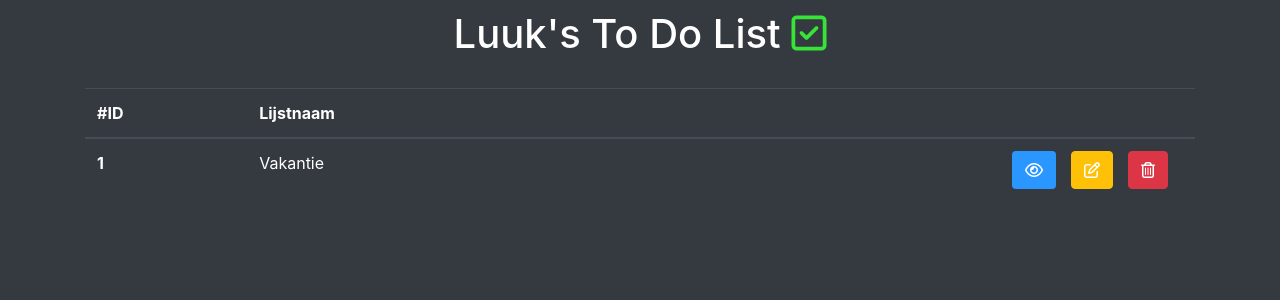
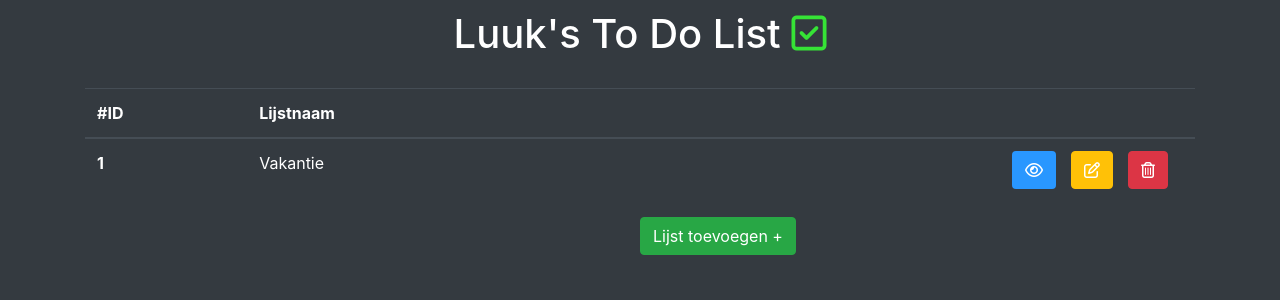
Before and after one commit to LMTVogel/ToDoList, a PHP site: page / in a window 1280 px wide. Shown: the top 300 px of the page. Run offline with PHP 8.4, Linux system fonts and the light colour scheme; some libraries are stand-ins or nearby versions.

Commit message:
Added an add list button

```diff
--- a/css/style.css
+++ b/css/style.css
@@ -22,6 +22,11 @@ body {
     background-color: #2997ff;
 }
 
-.btn {
+.btn-danger, .btn-warning, .btn-watch {
     margin-right: 15px;
 }
+
+.test {
+    position: absolute;
+    left: 50%;
+}
--- a/index.php
+++ b/index.php
@@ -36,6 +36,9 @@
                 </tr>
             </tbody>
         </table>
+
+        <a class="btn btn-success test" href="">Lijst toevoegen +</a>
+
     </div>
 
 </body>
```
